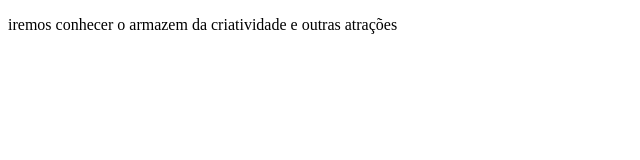
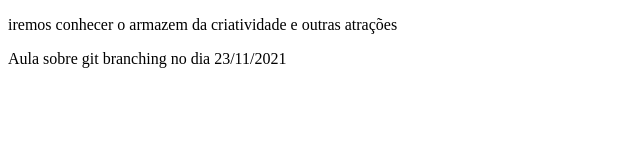
Before and after one commit to alunojoas/commit-mersegis, a plain HTML site: page index.html in a window 1280 px wide. Shown: the whole page, without its empty margins (0-640 px from the left). Drawn offline with Linux system fonts and the light colour scheme.

Commit message:
Adiciona aula de gcm #2

```diff
--- a/index.html
+++ b/index.html
@@ -11,5 +11,9 @@
         <title>Viagem para Caruaru</title>
         <p>iremos conhecer o armazem da criatividade e outras atrações</p>
     </article>
+    <article>
+        <title>preparação do git branching</title>
+        <p>Aula sobre git branching no dia 23/11/2021</p>
+    </article>
 </body>
 </html>
```
